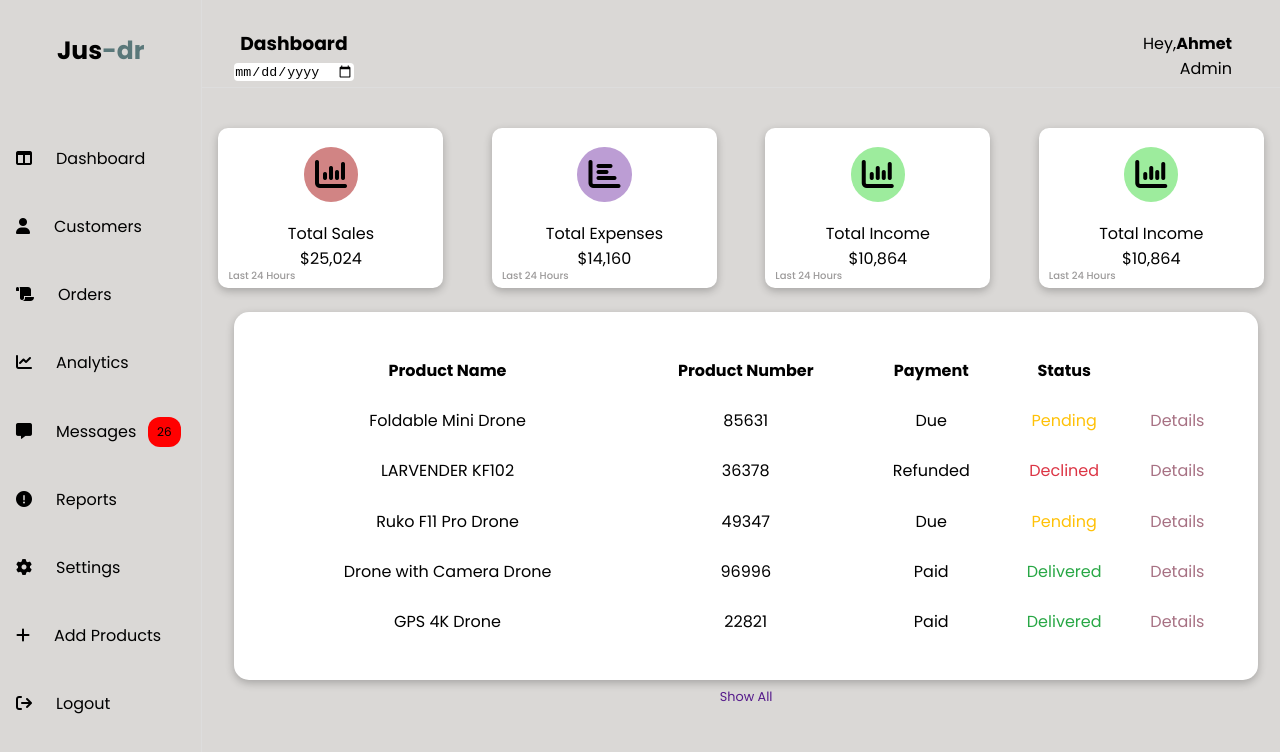
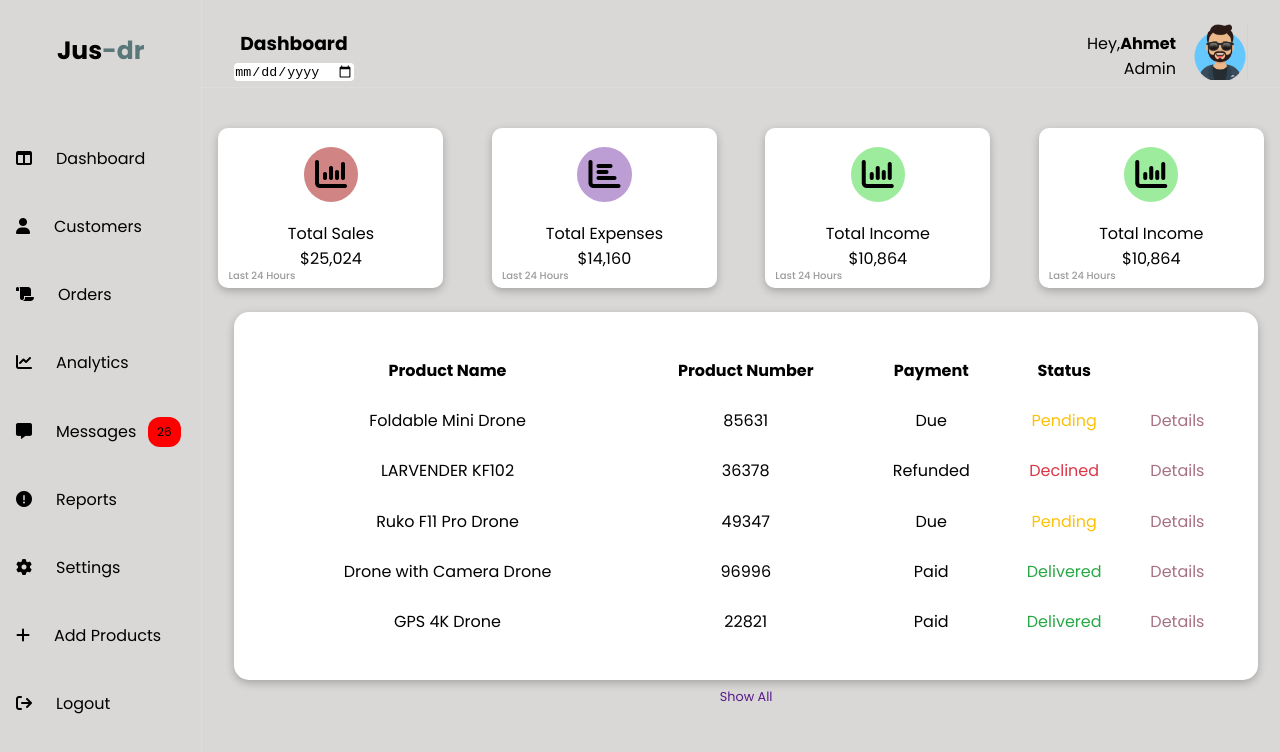
Before and after one commit to yusufpeksen/Jus-dr.github.io, a plain HTML site: page index.html in a window 1280 px wide. Drawn offline with Linux system fonts and the light colour scheme; files whose address does not match are found by name.

Commit message:
Initial commit

```diff
--- a/index.html
+++ b/index.html
@@ -45,7 +45,7 @@
 
                 <span class="right-nav">
                     <span class="right-nav-text">Hey,<b>Ahmet</b><br>Admin</span>
-                    <span><img src="/admin-panel/imgs/avatar.png" alt=""></span>
+                    <span><img src="/imgs/avatar.png" alt=""></span>
                 </span>
             </nav>
 
```
